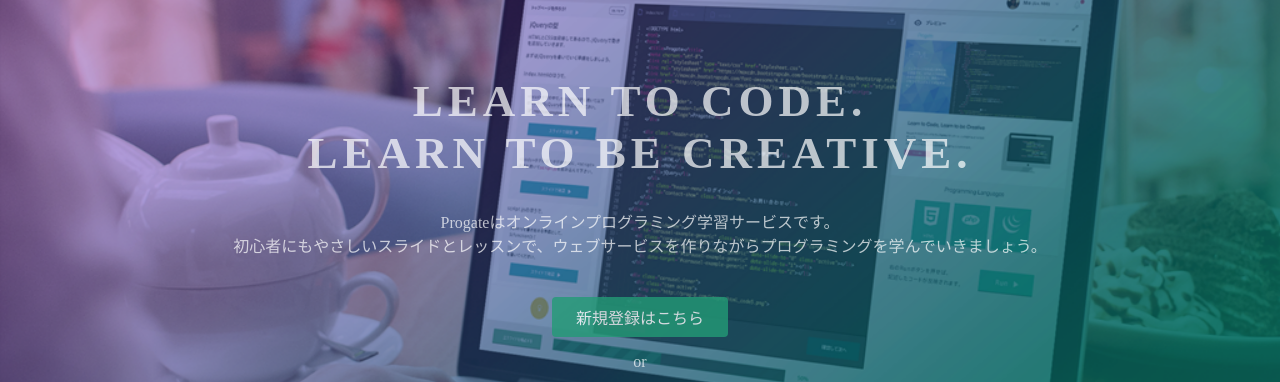
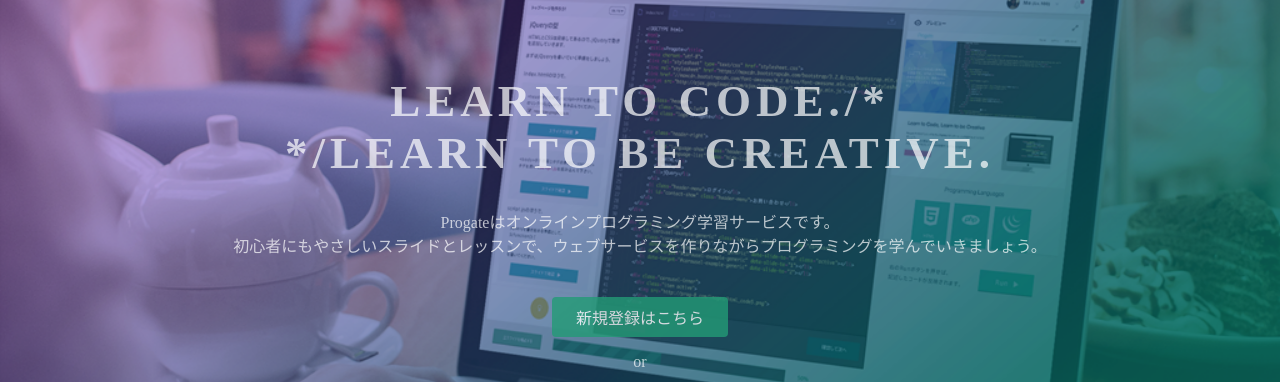
Before and after one commit to kazuakibiz/kazuakibiz.github.io, a plain HTML site: page index.html in a window 1280 px wide. Shown: the part 135-517 px from the top of the page. Drawn offline with Linux system fonts and the light colour scheme.

Commit message:
Update index.html

```diff
--- a/index.html
+++ b/index.html
@@ -23,7 +23,7 @@
   </header>
   <div class="top-wrapper">
     <div class="container">
-      <h1>LEARN TO CODE.<br>LEARN TO BE CREATIVE.</h1>
+      <h1>LEARN TO CODE./*<br>*/LEARN TO BE CREATIVE.</h1>
       <p>Progateはオンラインプログラミング学習サービスです。<br>初心者にもやさしいスライドとレッスンで、ウェブサービスを作りながらプログラミングを学んでいきましょう。</p>
       <div class="btn-wrapper">
         <a href="#" class="btn signup">新規登録はこちら</a>
```
